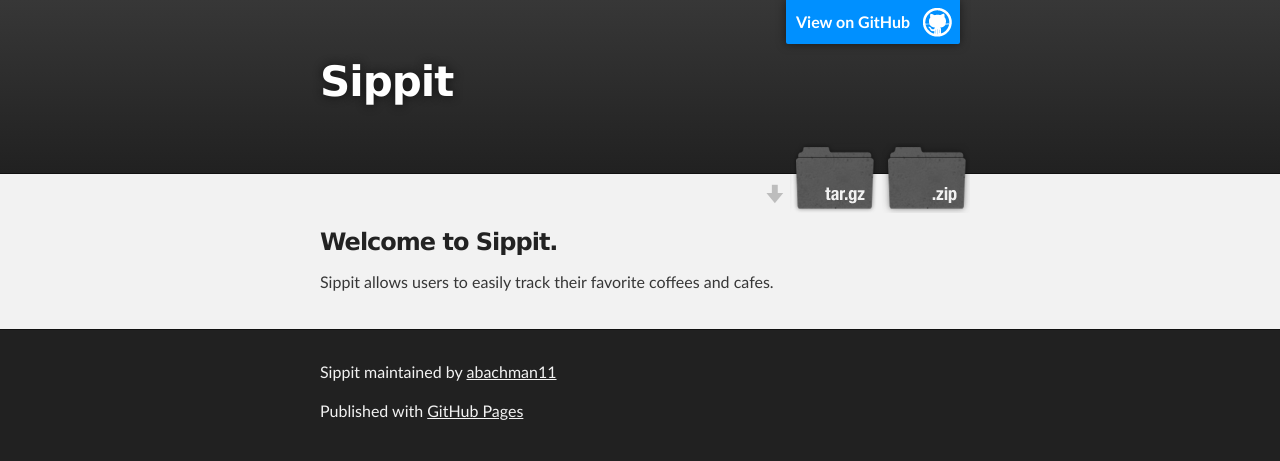
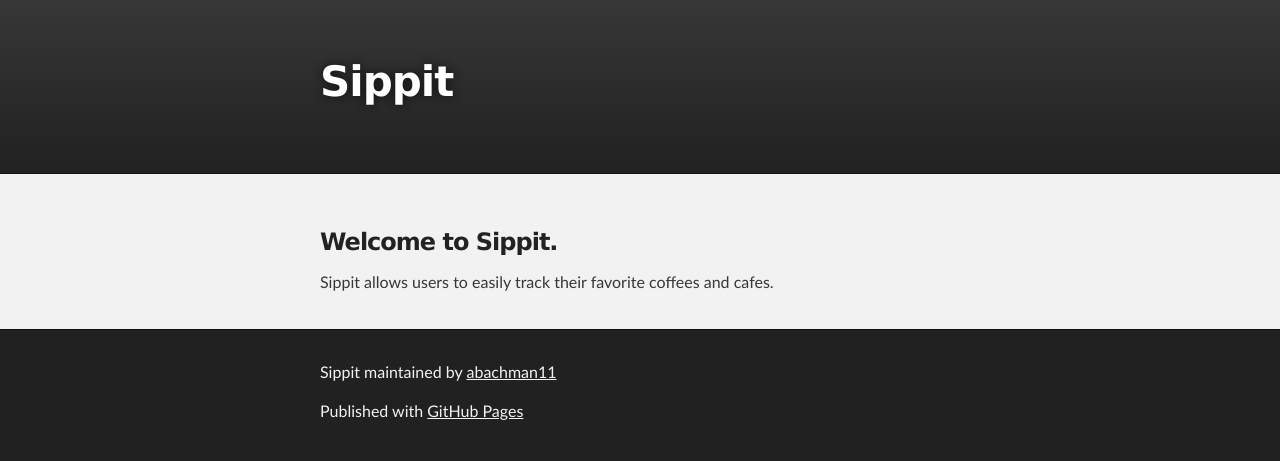
Before and after one commit to abachman11/CoffeePage, a plain HTML site: page index.html in a window 1280 px wide. Drawn offline with Linux system fonts and the light colour scheme.

Commit message:
Update index.html

```diff
--- a/index.html
+++ b/index.html
@@ -16,15 +16,10 @@
     <!-- HEADER -->
     <div id="header_wrap" class="outer">
         <header class="inner">
-          <a id="forkme_banner" href="https://github.com/abachman11/CoffeePage">View on GitHub</a>
 
           <h1 id="project_title">Sippit</h1>
           <h2 id="project_tagline"></h2>
 
-            <section id="downloads">
-              <a class="zip_download_link" href="https://github.com/abachman11/CoffeePage/zipball/master">Download this project as a .zip file</a>
-              <a class="tar_download_link" href="https://github.com/abachman11/CoffeePage/tarball/master">Download this project as a tar.gz file</a>
-            </section>
         </header>
     </div>
 
```
